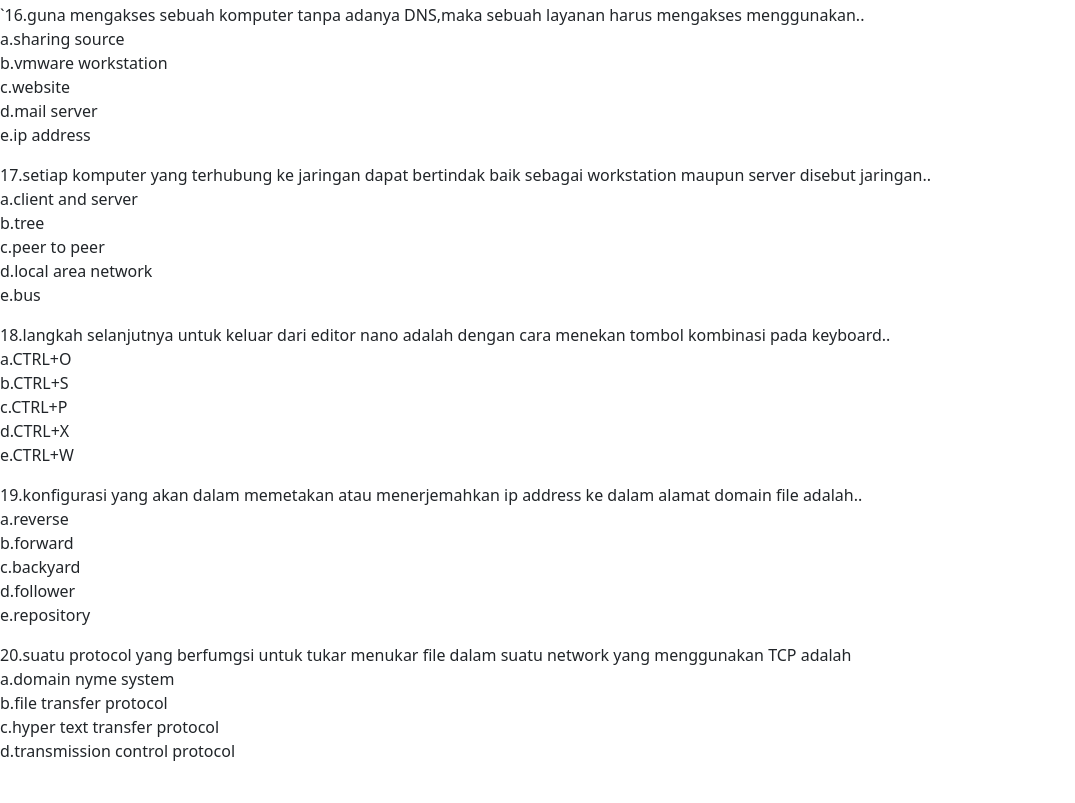
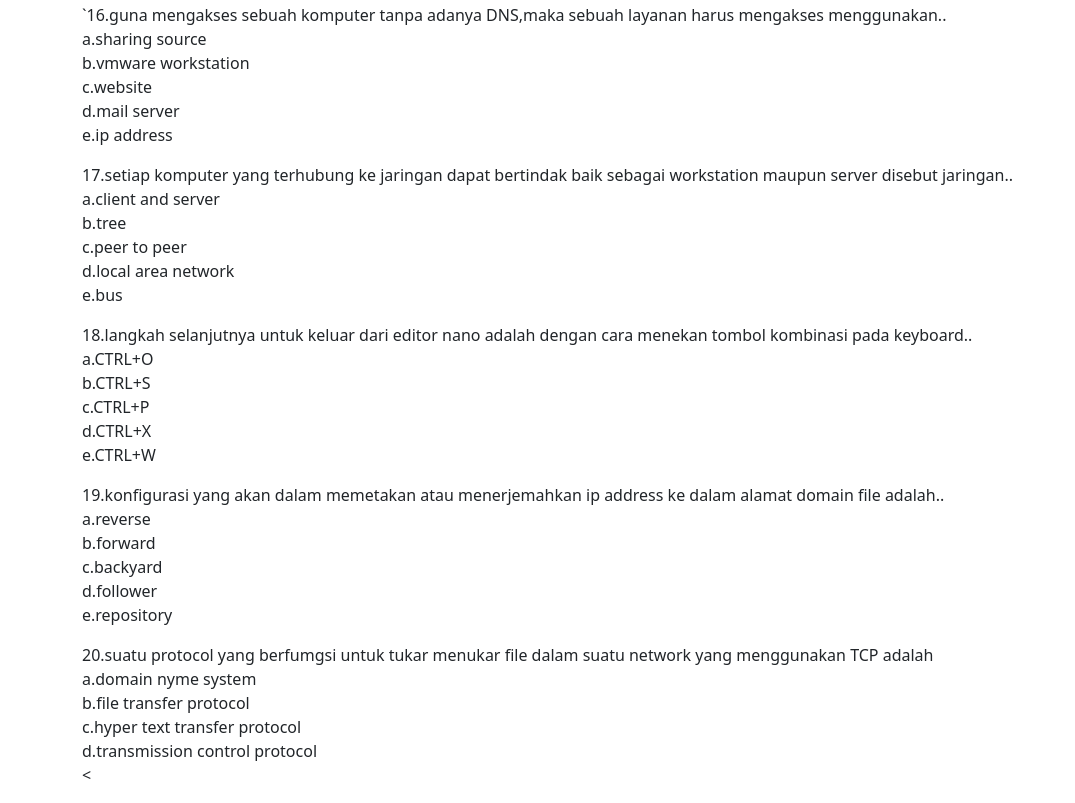
Before and after one commit to fahriakbarXITKJ1/fahriakbarXITKJ1.github.io, a plain HTML site: page soaldnsxi/index.html in a window 1280 px wide. Shown: the part 2478-3281 px from the top of the page, without its empty margins (0-1075 px from the left). Before the commit the page ends 3257 px from the top, so only its background shows below. Drawn offline with nearby package versions, Linux system fonts and the light colour scheme.

Commit message:
Update index.html

```diff
--- a/soaldnsxi/index.html
+++ b/soaldnsxi/index.html
@@ -11,6 +11,7 @@
     <title>Hello, world!</title>
   </head>
   <body>
+    <div class="container">
     <h1>soal domain name system</h1>
     <hr>
     <p>
@@ -173,6 +174,7 @@
             c.hyper text transfer protocol<br>
             d.transmission control protocol<br
             e.general public contrpl protocol<br>
+                <</p>
     <!-- Optional JavaScript; choose one of the two! -->
 
     <!-- Option 1: Bootstrap Bundle with Popper -->
```
